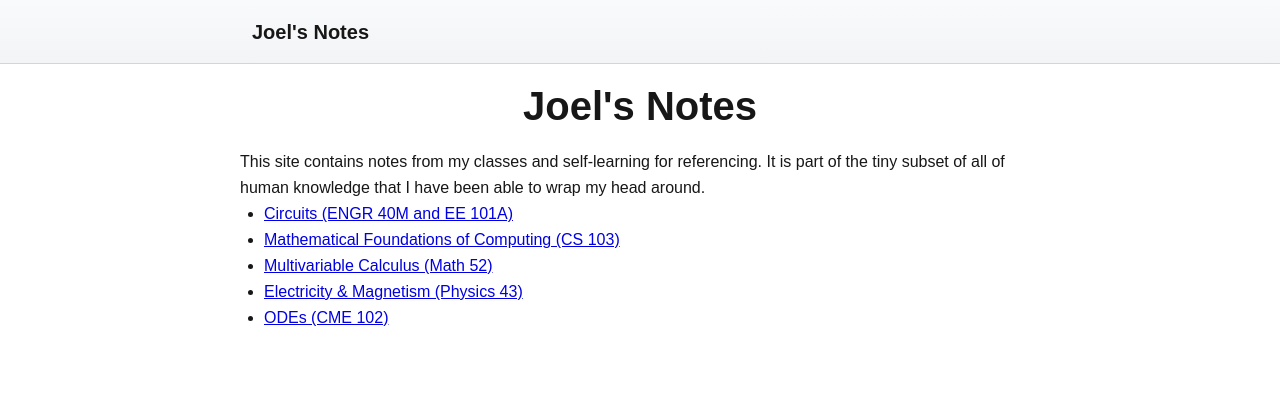
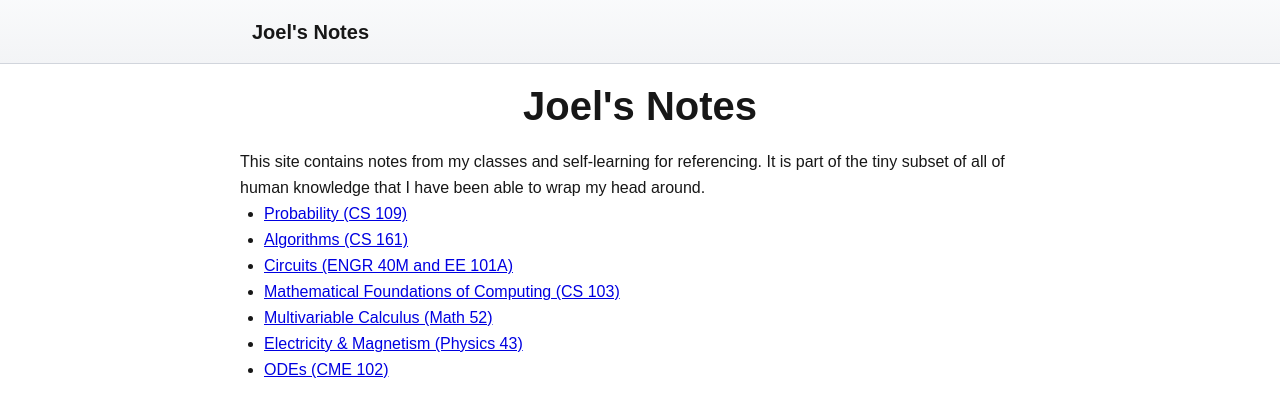
Before and after one commit to JoelGrayson/notes.joelgrayson.com, a Next.js app: page / in a window 1280 px wide. Shown: the top 416 px of the page. Built offline with nearby package versions, Linux system fonts and the light colour scheme.

Commit message:
added probability link to mainpage

```diff
--- a/src/app/page.tsx
+++ b/src/app/page.tsx
@@ -12,6 +12,8 @@ export default function Home() {
             <p>This site contains notes from my classes and self-learning for referencing. It is part of the tiny subset of all of human knowledge that I have been able to wrap my head around.</p>
 
             <ul>
+                <li><Link href='/probability'>Probability (CS 109)</Link></li>
+                <li><Link href='https://joelkit.com'>Algorithms (CS 161)</Link></li>
                 <li><Link href='/circuits'>Circuits (ENGR 40M and EE 101A)</Link></li>
                 <li><Link href='/mathematical-foundations-of-computing'>Mathematical Foundations of Computing (CS 103)</Link></li>
                 <li><Link href='/multivariable-calculus'>Multivariable Calculus (Math 52)</Link></li>
```
